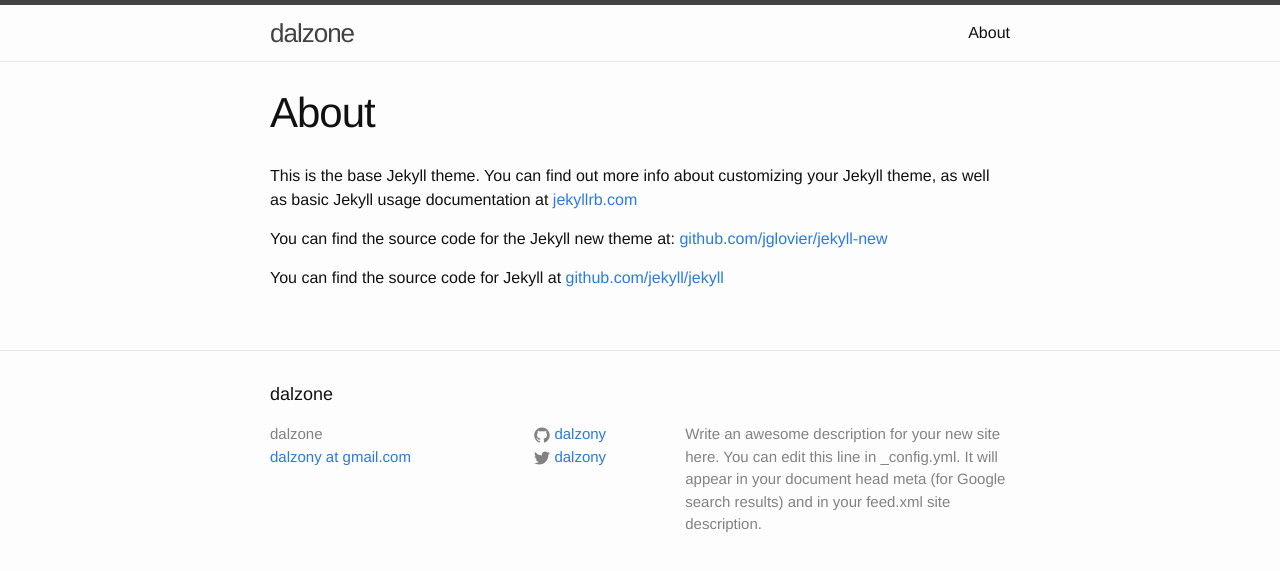
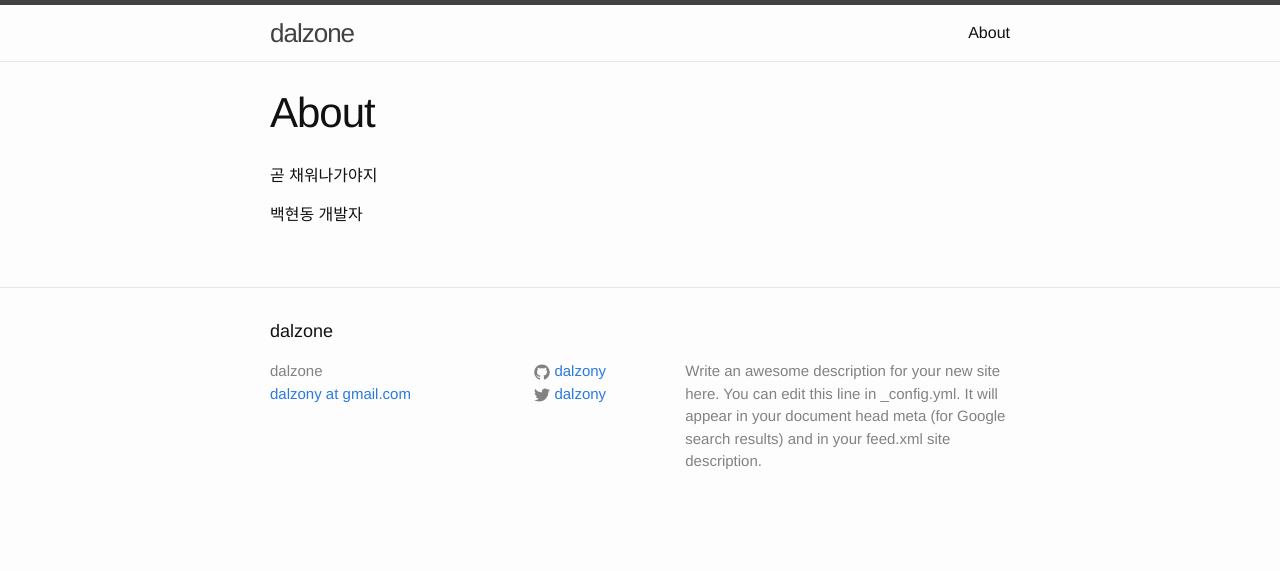
Before and after one commit to dalzony/dalzony.github.io, a Jekyll site: the page built from about.md, in a window 1280 px wide. Shown: the top 571 px of the page. Built offline with Jekyll 4.4.1, drawn with Linux system fonts in a browser that asks for light colours.

Commit message:
첫 포스팅

```diff
--- a/about.md
+++ b/about.md
@@ -4,8 +4,6 @@ title: About
 permalink: /about/
 ---
 
-This is the base Jekyll theme. You can find out more info about customizing your Jekyll theme, as well as basic Jekyll usage documentation at [jekyllrb.com](http://jekyllrb.com/)
+곧 채워나가야지
 
-You can find the source code for the Jekyll new theme at: [github.com/jglovier/jekyll-new](https://github.com/jglovier/jekyll-new)
-
-You can find the source code for Jekyll at [github.com/jekyll/jekyll](https://github.com/jekyll/jekyll)
+백현동 개발자
```
Also changed, not shown: _posts/2015-09-05-hello-world.markdown (added, +11 -0 lines), 2 other files.
